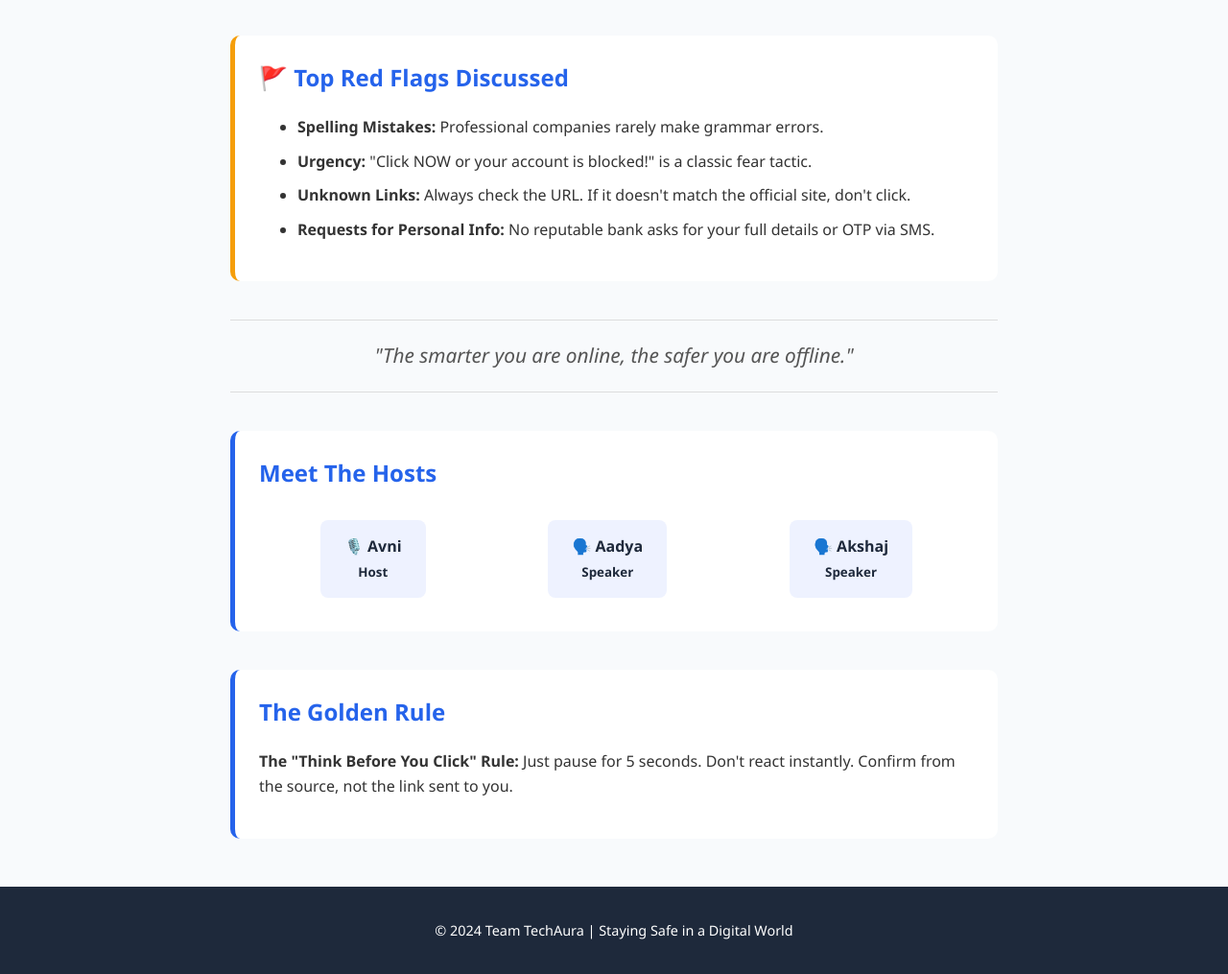
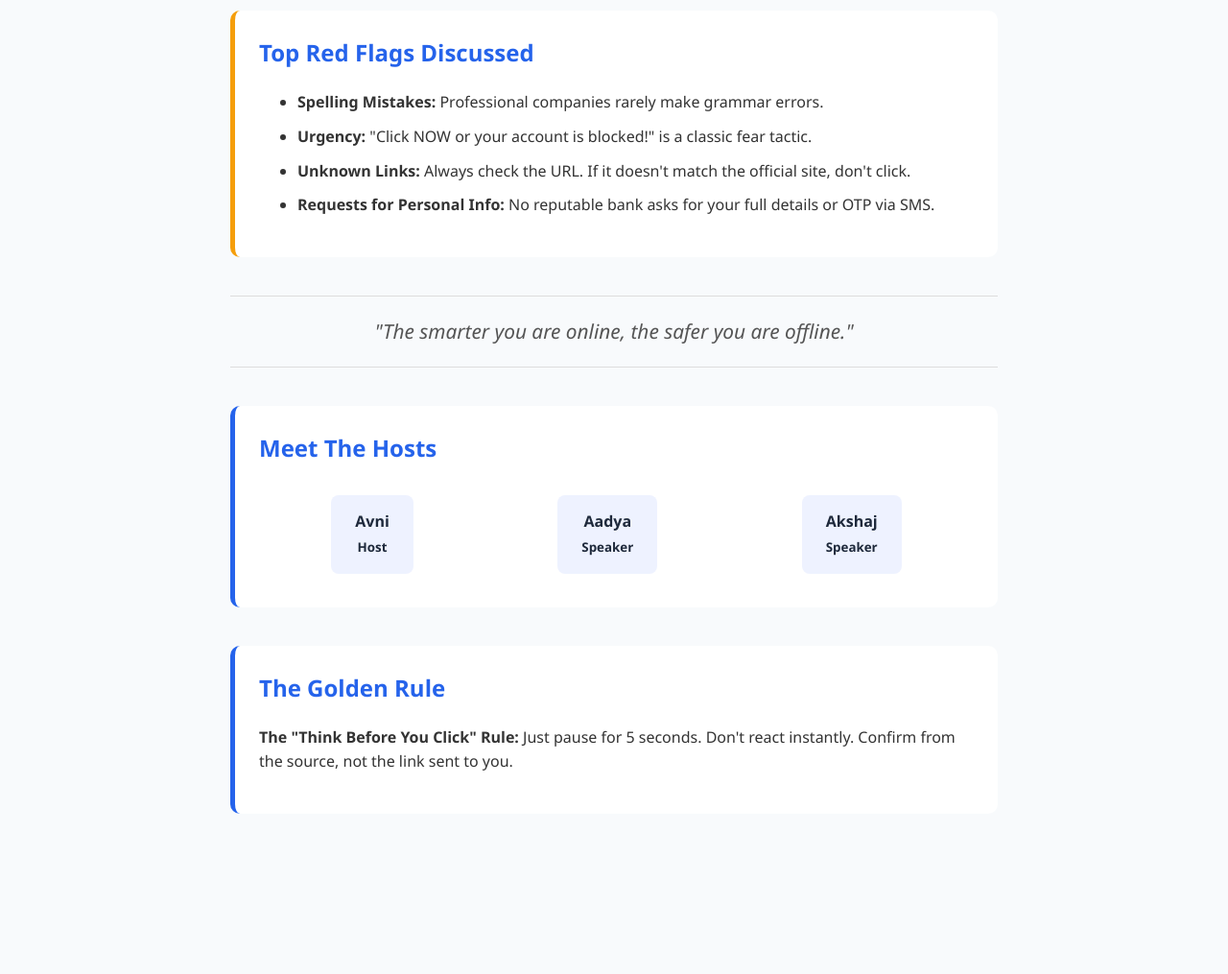
Before and after one commit to akshajanand/teamtechaurapodcast, a plain HTML site: page index.html in a window 1280 px wide. Shown: the part 803-1818 px from the top of the page at 96% size. After the commit the page ends 1651 px from the top, so only its background shows below. Drawn offline with Linux system fonts and the light colour scheme.

Commit message:
Remove episode tag and update team member names

```diff
--- a/index.html
+++ b/index.html
@@ -151,7 +151,7 @@
 
     <div class="container">
         <div class="player-card">
-            <span class="episode-tag">Latest Episode</span>
+
             <h2 class="episode-title">The Psychology of Online Scams</h2>
             <p>Why do we fall for fake messages? How do scammers hack our emotions?</p>
 
@@ -174,7 +174,7 @@
         </div>
 
         <div class="section" style="border-left-color: var(--accent);">
-            <h2>🚩 Top Red Flags Discussed</h2>
+            <h2>Top Red Flags Discussed</h2>
             <ul class="tips-list">
                 <li><strong>Spelling Mistakes:</strong> Professional companies rarely make grammar errors.</li>
                 <li><strong>Urgency:</strong> "Click NOW or your account is blocked!" is a classic fear tactic.</li>
@@ -190,9 +190,9 @@
         <div class="section">
             <h2>Meet The Hosts</h2>
             <div class="team-grid">
-                <div class="team-member">🎙️ Avni<br><small>Host</small></div>
-                <div class="team-member">🗣️ Aadya<br><small>Speaker</small></div>
-                <div class="team-member">🗣️ Akshaj<br><small>Speaker</small></div>
+                <div class="team-member">Avni<br><small>Host</small></div>
+                <div class="team-member">Aadya<br><small>Speaker</small></div>
+                <div class="team-member">Akshaj<br><small>Speaker</small></div>
             </div>
         </div>
 
@@ -202,9 +202,7 @@
         </div>
     </div>
 
-    <footer>
-        <p>&copy; 2024 Team TechAura | Staying Safe in a Digital World</p>
-    </footer>
+
 
 </body>
 </html>
```
